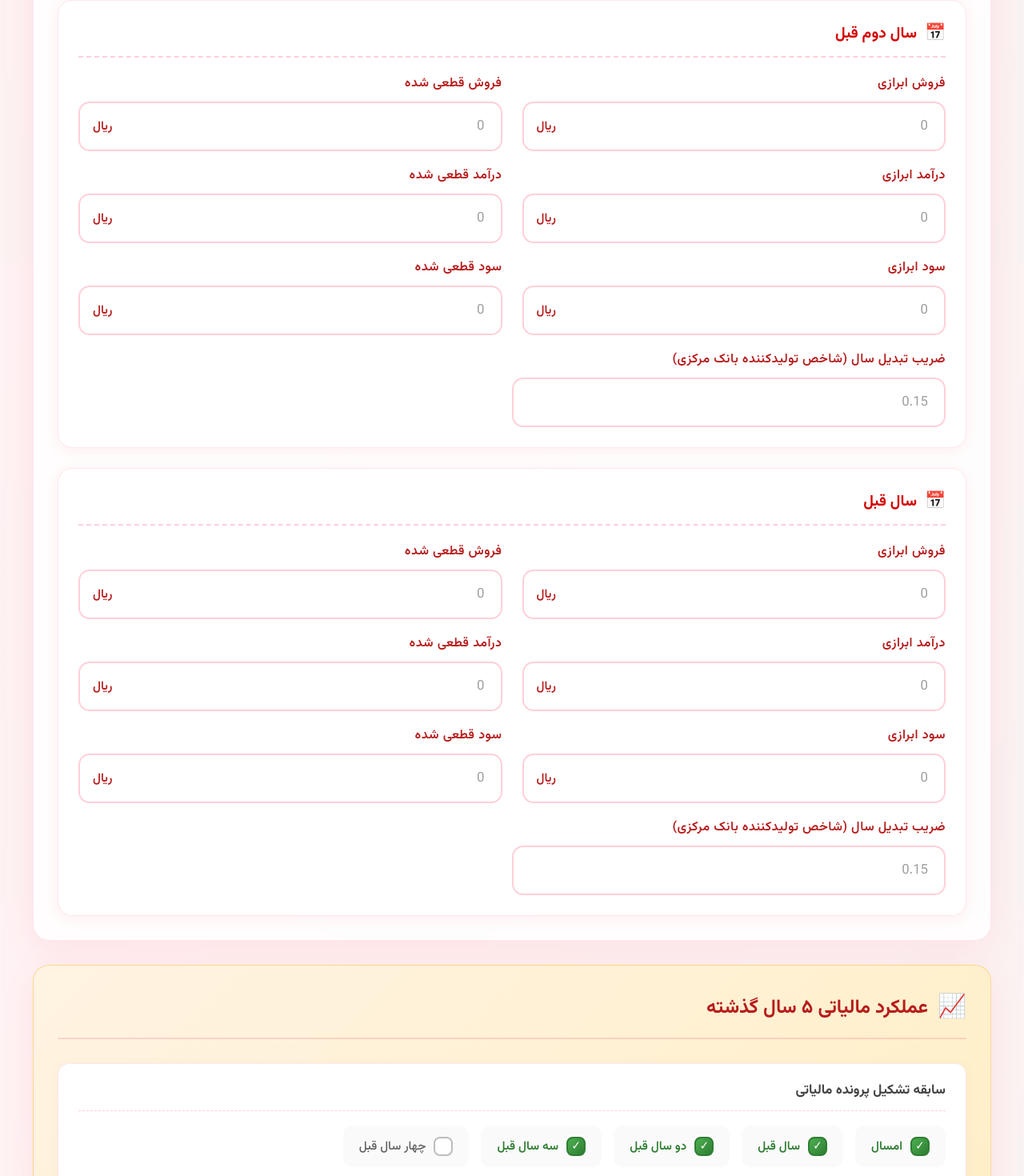
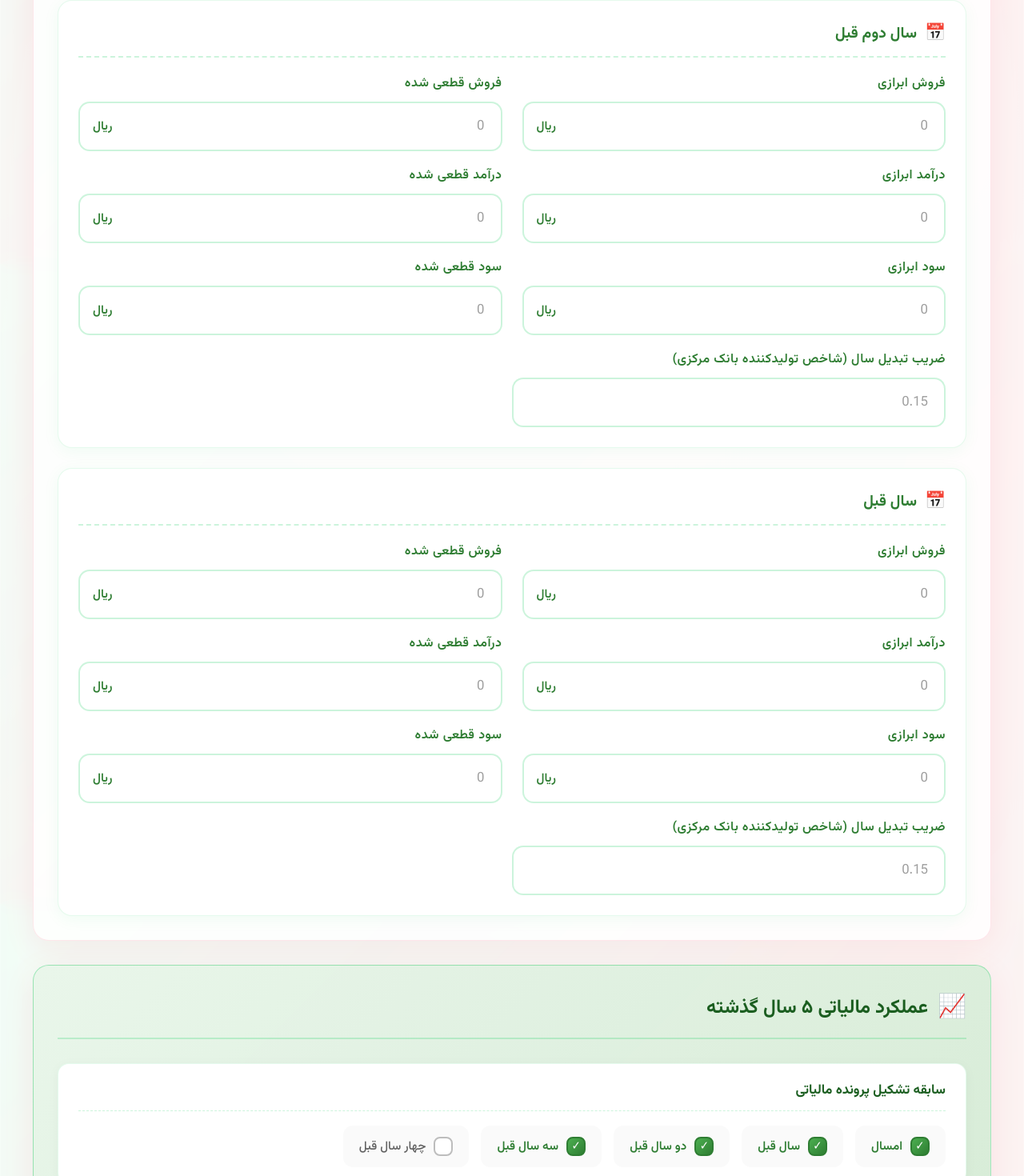
Before and after one commit to maedehshoeib/my_cal, a React (Create React App) app in the folder frontend/: page / in a window 1280 px wide. Shown: the part 1270-2740 px from the top of the page at 80% size. Built offline with nearby package versions, Linux system fonts and the light colour scheme.

Commit message:
Update color scheme in CSS files for improved visual consistency

```diff
--- a/frontend/src/App.css
+++ b/frontend/src/App.css
@@ -12,9 +12,9 @@
   width: 100%;
   height: 100%;
   background:
-    radial-gradient(circle at 20% 80%, rgba(255,23,68,0.3) 0%, transparent 50%),
+    radial-gradient(circle at 20% 80%, rgba(0, 200, 83, 0.3) 0%, transparent 50%),
     radial-gradient(circle at 80% 20%, rgba(213,0,0,0.3) 0%, transparent 50%),
-    radial-gradient(circle at 40% 40%, rgba(183,28,28,0.2) 0%, transparent 50%);
+    radial-gradient(circle at 40% 40%, rgba(255, 255, 255, 0.2) 0%, transparent 50%);
   z-index: -1;
   animation: shimmer 20s ease-in-out infinite;
 }
--- a/frontend/src/components/LoyaltyTaxCalculator.css
+++ b/frontend/src/components/LoyaltyTaxCalculator.css
@@ -7,7 +7,7 @@
   backdrop-filter: blur(20px);
   border-radius: 25px;
   box-shadow:
-    0 25px 50px rgba(255, 23, 68, 0.3),
+    0 25px 50px rgba(0, 200, 83, 0.2),
     0 0 0 1px rgba(255, 255, 255, 0.2),
     inset 0 1px 0 rgba(255, 255, 255, 0.5);
   overflow: hidden;
@@ -31,9 +31,9 @@
 /* هدر */
 .header {
   background: linear-gradient(135deg,
-    #ff1744 0%,
-    #ff5722 33%,
-    #d50000 66%,
+    #00c853 0%,
+    #2e7d32 40%,
+    #d50000 80%,
     #b71c1c 100%);
   background-size: 400% 400%;
   animation: gradientShift 8s ease infinite;
@@ -102,7 +102,7 @@
 
 .section:hover {
   background: rgba(255, 255, 255, 0.95);
-  box-shadow: 0 15px 50px rgba(255, 23, 68, 0.12);
+  box-shadow: 0 15px 50px rgba(0, 200, 83, 0.15);
 }
 
 .section-title {
@@ -111,10 +111,10 @@
   gap: 12px;
   font-size: 1.5rem;
   font-weight: 700;
-  color: #b71c1c;
+  color: #1b5e20;
   margin: 0 0 30px 0;
   padding-bottom: 15px;
-  border-bottom: 2px solid rgba(255, 23, 68, 0.15);
+  border-bottom: 2px solid rgba(0, 200, 83, 0.2);
 }
 
 .section-icon {
@@ -138,13 +138,13 @@
 .input-group label {
   font-size: 1rem;
   font-weight: 600;
-  color: #b71c1c;
+  color: #2e7d32;
   letter-spacing: 0.5px;
 }
 
 .input-group input {
   padding: 16px 20px;
-  border: 2px solid rgba(255, 23, 68, 0.2);
+  border: 2px solid rgba(0, 200, 83, 0.2);
   border-radius: 14px;
   font-size: 1.05rem;
   font-family: inherit;
@@ -155,11 +155,11 @@
 
 .input-group input:focus {
   outline: none;
-  border-color: #ff1744;
+  border-color: #00c853;
   background: white;
   box-shadow:
-    0 0 0 4px rgba(255, 23, 68, 0.15),
-    0 8px 25px rgba(255, 23, 68, 0.15);
+    0 0 0 4px rgba(0, 200, 83, 0.15),
+    0 8px 25px rgba(0, 200, 83, 0.15);
   transform: translateY(-2px);
 }
 
@@ -182,7 +182,7 @@
 .input-wrapper .unit {
   position: absolute;
   left: 18px;
-  color: #b71c1c;
+  color: #2e7d32;
   font-size: 0.95rem;
   font-weight: 600;
 }
@@ -198,22 +198,22 @@
   background: white;
   border-radius: 18px;
   padding: 25px;
-  border: 1px solid rgba(255, 23, 68, 0.1);
-  box-shadow: 0 4px 20px rgba(255, 23, 68, 0.06);
+  border: 1px solid rgba(0, 200, 83, 0.1);
+  box-shadow: 0 4px 20px rgba(0, 200, 83, 0.06);
   transition: all 0.3s ease;
 }
 
 .year-section:hover {
-  box-shadow: 0 8px 30px rgba(255, 23, 68, 0.1);
+  box-shadow: 0 8px 30px rgba(0, 200, 83, 0.1);
 }
 
 .year-title {
   font-size: 1.2rem;
   font-weight: 700;
-  color: #d50000;
+  color: #2e7d32;
   margin: 0 0 20px 0;
   padding-bottom: 12px;
-  border-bottom: 2px dashed rgba(255, 23, 68, 0.2);
+  border-bottom: 2px dashed rgba(0, 200, 83, 0.2);
   display: flex;
   align-items: center;
   gap: 10px;
@@ -243,8 +243,8 @@
 
 /* بخش عملکرد مالیاتی */
 .performance-section {
-  background: linear-gradient(135deg, rgba(255, 243, 224, 0.9) 0%, rgba(255, 236, 179, 0.9) 100%);
-  border: 1px solid rgba(255, 152, 0, 0.3);
+  background: linear-gradient(135deg, rgba(232, 245, 233, 0.9) 0%, rgba(200, 230, 201, 0.9) 100%);
+  border: 1px solid rgba(0, 200, 83, 0.3);
 }
 
 .performance-row {
@@ -252,17 +252,17 @@
   border-radius: 14px;
   padding: 20px 25px;
   margin-bottom: 18px;
-  border: 1px solid rgba(255, 23, 68, 0.1);
+  border: 1px solid rgba(0, 200, 83, 0.1);
   box-shadow: 0 3px 15px rgba(0,0,0,0.04);
 }
 
 .performance-label {
   font-size: 1.05rem;
   font-weight: 700;
-  color: #424242;
+  color: #1b5e20;
   margin-bottom: 18px;
   padding-bottom: 12px;
-  border-bottom: 1px dashed rgba(255, 23, 68, 0.2);
+  border-bottom: 1px dashed rgba(0, 200, 83, 0.2);
 }
 
 .checkbox-group {
@@ -284,8 +284,8 @@
 }
 
 .checkbox-item:hover {
-  background: rgba(255, 23, 68, 0.05);
-  border-color: rgba(255, 23, 68, 0.2);
+  background: rgba(0, 200, 83, 0.05);
+  border-color: rgba(0, 200, 83, 0.2);
 }
 
 .checkbox-item input[type="checkbox"] {
@@ -331,7 +331,7 @@
 .discount-section {
   margin-top: 25px;
   padding-top: 25px;
-  border-top: 2px dashed rgba(255, 152, 0, 0.4);
+  border-top: 2px dashed rgba(0, 200, 83, 0.4);
 }
 
 .discount-input {
@@ -362,17 +362,17 @@
   font-weight: 700;
   font-family: inherit;
   color: white;
-  background: linear-gradient(135deg, #ff1744 0%, #d50000 100%);
+  background: linear-gradient(135deg, #00c853 0%, #2e7d32 100%);
   border: none;
   border-radius: 18px;
   cursor: pointer;
   transition: all 0.4s cubic-bezier(0.25, 0.46, 0.45, 0.94);
-  box-shadow: 0 10px 35px rgba(255, 23, 68, 0.4);
+  box-shadow: 0 10px 35px rgba(0, 200, 83, 0.4);
 }
 
 .calculate-btn:hover:not(:disabled) {
   transform: translateY(-4px);
-  box-shadow: 0 15px 45px rgba(255, 23, 68, 0.5);
+  box-shadow: 0 15px 45px rgba(0, 200, 83, 0.5);
 }
 
 .calculate-btn:active:not(:disabled) {
@@ -422,8 +422,8 @@
 
 /* بخش نتایج */
 .results-section {
-  background: linear-gradient(135deg, rgba(255, 235, 238, 0.9) 0%, rgba(255, 205, 210, 0.8) 100%);
-  border: 2px solid rgba(255, 23, 68, 0.2);
+  background: linear-gradient(135deg, rgba(232, 245, 233, 0.9) 0%, rgba(200, 230, 201, 0.8) 100%);
+  border: 2px solid rgba(0, 200, 83, 0.2);
   animation: fadeIn 0.5s ease;
 }
 
@@ -440,18 +440,18 @@
 .subsection-title {
   font-size: 1.2rem;
   font-weight: 700;
-  color: #d50000;
+  color: #2e7d32;
   margin: 0 0 20px 0;
   padding: 14px 20px;
-  background: linear-gradient(135deg, rgba(255, 235, 238, 0.9) 0%, rgba(255, 205, 210, 0.7) 100%);
+  background: linear-gradient(135deg, rgba(232, 245, 233, 0.9) 0%, rgba(200, 230, 201, 0.7) 100%);
   border-radius: 12px;
-  border-right: 4px solid #ff1744;
+  border-right: 4px solid #00c853;
 }
 
 .table-container {
   overflow-x: auto;
   border-radius: 14px;
-  box-shadow: 0 4px 20px rgba(255, 23, 68, 0.1);
+  box-shadow: 0 4px 20px rgba(0, 200, 83, 0.1);
 }
 
 .data-table {
@@ -462,7 +462,7 @@
 }
 
 .data-table thead {
-  background: linear-gradient(135deg, #ff1744 0%, #d50000 100%);
+  background: linear-gradient(135deg, #00c853 0%, #2e7d32 100%);
   color: white;
 }
 
@@ -476,11 +476,11 @@
 .data-table td {
   padding: 14px;
   text-align: center;
-  border-bottom: 1px solid rgba(255, 23, 68, 0.1);
+  border-bottom: 1px solid rgba(0, 200, 83, 0.1);
 }
 
 .data-table tbody tr:hover {
-  background: rgba(255, 23, 68, 0.03);
+  background: rgba(0, 200, 83, 0.03);
 }
 
 .data-table tbody tr:last-child td {
@@ -489,8 +489,8 @@
 
 .data-table .year-cell {
   font-weight: 700;
-  color: #d50000;
-  background: rgba(255, 235, 238, 0.7);
+  color: #2e7d32;
+  background: rgba(232, 245, 233, 0.7);
 }
 
 /* تخمین سال جاری */
@@ -511,13 +511,13 @@
   padding: 18px 22px;
   background: white;
   border-radius: 14px;
-  border: 1px solid rgba(255, 23, 68, 0.1);
+  border: 1px solid rgba(0, 200, 83, 0.1);
   box-shadow: 0 3px 15px rgba(0,0,0,0.04);
   transition: all 0.3s ease;
 }
 
 .estimate-item:hover {
-  box-shadow: 0 6px 25px rgba(255, 23, 68, 0.08);
+  box-shadow: 0 6px 25px rgba(0, 200, 83, 0.08);
 }
 
 .estimate-item.highlight {
@@ -533,7 +533,7 @@
 .estimate-value {
   font-weight: 700;
   font-size: 1.15rem;
-  color: #d50000;
+  color: #2e7d32;
 }
 
 .estimate-item.highlight .estimate-value {
@@ -556,7 +556,7 @@
   border-radius: 18px;
   padding: 22px;
   text-align: center;
-  border: 1px solid rgba(255, 23, 68, 0.1);
+  border: 1px solid rgba(0, 200, 83, 0.1);
   box-shadow: 0 5px 20px rgba(0,0,0,0.05);
   transition: transform 0.3s ease;
 }
@@ -566,10 +566,10 @@
 }
 
 .result-card.highlight {
-  background: linear-gradient(135deg, #ff1744 0%, #d50000 100%);
+  background: linear-gradient(135deg, #00c853 0%, #2e7d32 100%);
   color: white;
   border: none;
-  box-shadow: 0 10px 35px rgba(255, 23, 68, 0.4);
+  box-shadow: 0 10px 35px rgba(0, 200, 83, 0.4);
 }
 
 .result-card.full-width {
@@ -590,7 +590,7 @@
 .result-value {
   font-size: 1.6rem;
   font-weight: 800;
-  color: #d50000;
+  color: #2e7d32;
 }
 
 .result-value.final {
@@ -766,7 +766,7 @@
   justify-content: center;
   margin-top: 30px;
   padding-top: 25px;
-  border-top: 2px dashed rgba(255, 23, 68, 0.2);
+  border-top: 2px dashed rgba(0, 200, 83, 0.2);
 }
 
 .save-btn {
@@ -828,7 +828,7 @@
 }
 
 .records-table thead {
-  background: linear-gradient(135deg, #ff1744 0%, #d50000 100%);
+  background: linear-gradient(135deg, #00c853 0%, #2e7d32 100%);
   color: white;
 }
 
@@ -843,12 +843,12 @@
 .records-table td {
   padding: 12px 10px;
   text-align: center;
-  border-bottom: 1px solid rgba(255, 23, 68, 0.1);
+  border-bottom: 1px solid rgba(0, 200, 83, 0.1);
   font-size: 0.85rem;
 }
 
 .records-table tbody tr:hover {
-  background: rgba(255, 23, 68, 0.03);
+  background: rgba(0, 200, 83, 0.03);
 }
 
 .records-table tbody tr:last-child td {
@@ -942,7 +942,7 @@
 .mini-title {
   font-size: 1.1rem;
   font-weight: 700;
-  color: #d50000;
+  color: #2e7d32;
   margin: 0 0 15px 0;
   display: flex;
   align-items: center;
@@ -967,7 +967,7 @@
   background: rgba(255, 255, 255, 0.6);
   padding: 4px 8px;
   border-radius: 6px;
-  border: 1px solid rgba(255, 23, 68, 0.1);
+  border: 1px solid rgba(0, 200, 83, 0.1);
 }
 
 .result-calculation {
@@ -978,5 +978,5 @@
   background: rgba(255, 255, 255, 0.5);
   border-radius: 8px;
   font-family: 'Courier New', monospace;
-  border: 1px solid rgba(255, 23, 68, 0.1);
+  border: 1px solid rgba(0, 200, 83, 0.1);
 }
--- a/frontend/src/index.css
+++ b/frontend/src/index.css
@@ -12,10 +12,10 @@ body {
   direction: rtl;
   unicode-bidi: embed;
   background: linear-gradient(135deg,
-    #ff1744 0%,
-    #d50000 25%,
-    #b71c1c 50%,
-    #7f0000 100%);
+    #00c853 0%,
+    #2e7d32 25%,
+    #d50000 70%,
+    #b71c1c 100%);
   min-height: 100vh;
   background-attachment: fixed;
 }
```
